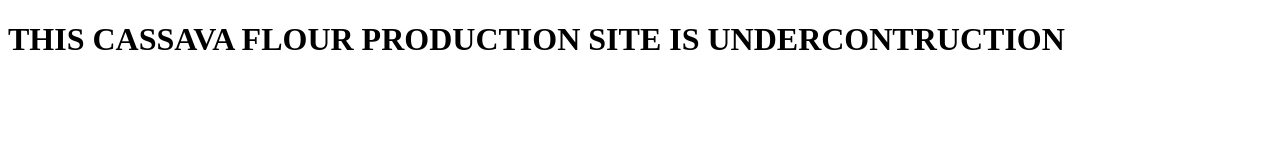
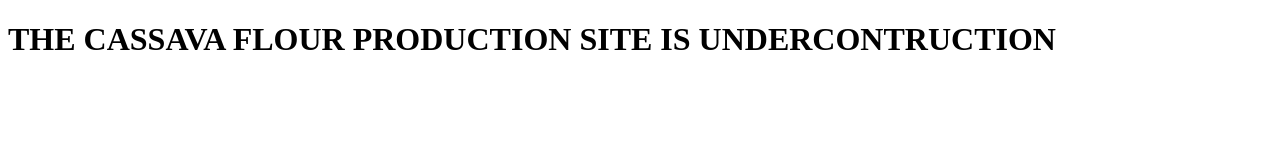
Before and after one commit to 2000Ewakaa/saloneflour, a plain HTML site: page index.html in a window 1280 px wide. Drawn offline with Linux system fonts and the light colour scheme.

Commit message:
Update index.html

```diff
--- a/index.html
+++ b/index.html
@@ -7,6 +7,6 @@
     <title>Salone Flour</title>
 </head>
 <body>
-    <h1>THIS CASSAVA FLOUR PRODUCTION SITE IS UNDERCONTRUCTION</h1>
+    <h1>THE CASSAVA FLOUR PRODUCTION SITE IS UNDERCONTRUCTION</h1>
 </body>
 </html>
```
